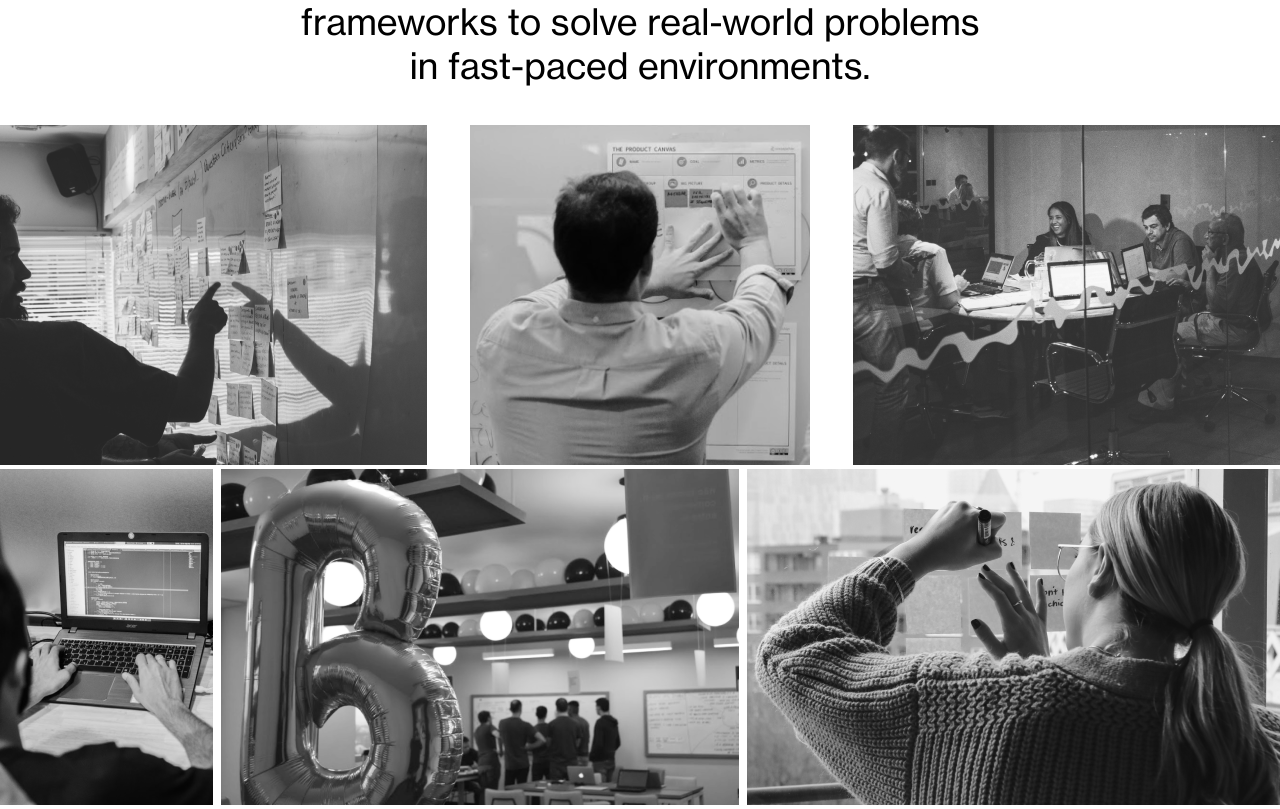
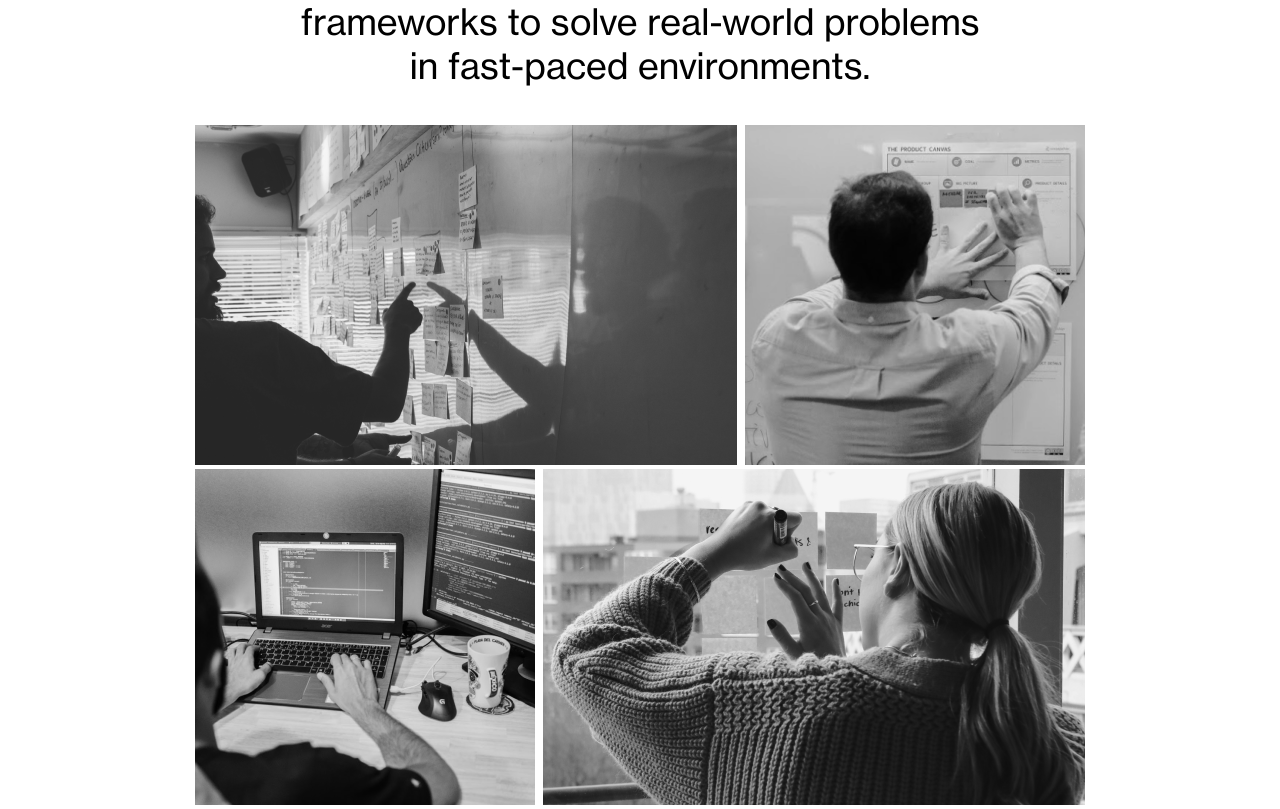
Before and after one commit to alexandreohara/brainn-lp, a React (Create React App) app: page /about-us in a window 1280 px wide. Shown: the part 743-1552 px from the top of the page. Built offline with nearby package versions, Linux system fonts and the light colour scheme; a small style sheet from the web is missing.

Commit message:
Add photos with responsiveness

```diff
--- a/src/pages/AboutUs.tsx
+++ b/src/pages/AboutUs.tsx
@@ -1,45 +1,119 @@
 import React from 'react';
-import { Col, Row } from 'react-flexbox-grid';
 import styled from 'styled-components';
 import BoardPostitPhoto from 'assets/images/BoardPostitPhoto.png';
 import CelebratingPhoto from 'assets/images/CelebratingPhoto.png';
 import CodingPhoto from 'assets/images/CodingPhoto.png';
 import MeetingPhoto from 'assets/images/MeetingPhoto.png';
 import ProductCanvasPhoto from 'assets/images/ProductCanvasPhoto.png';
+import ProductCanvasZoomed from 'assets/images/ProductCanvasZoomed.png';
 import WritingWallPostitPhoto from 'assets/images/WritingWallPostitPhoto.png';
+import WritingWallPostitZoomed from 'assets/images/WritingWallPostitZoomed.png';
 
 const StyledHeader = styled.div`
   margin: 80px 288px 37px;
   text-align: center;
+
+  @media (max-width: 1209px) {
+    margin: 80px 240px 37px;
+  }
+
+  @media (max-width: 898px) {
+    margin: 80px 16px 37px;
+  }
 `;
 
 const StyledHeaderTitle = styled.div`
   font-size: 88px;
   font-weight: bold;
+
+  @media (max-width: 898px) {
+    font-size: 40px;
+  }
 `;
 
 const StyledHeaderText = styled.div`
   font-size: 36px;
   padding-top: 32px;
+
+  @media (max-width: 898px) {
+    font-size: 24px;
+  }
 `;
 
-const StyledRow = styled(Row)`
-  margin: 0;
-`;
-
-const StyledCol = styled(Col)`
-  padding: 0;
-`;
-
-const StyledImgWrapper = styled.div`
-  overflow: hidden;
+const StyledPhotosRow = styled.div`
   text-align: center;
 `;
 
-const StyledMiddleImgWrapper = styled.div`
-  overflow: hidden;
+const StyledBoardPostitPhoto = styled.div`
   text-align: center;
-  margin: 0 8px;
+  display: inline-block;
+  margin-right: 8px;
+
+  @media (max-width: 898px) {
+    display: none;
+  }
+`;
+
+const StyledProductCanvasPhoto = styled.div`
+  display: inline-block;
+
+  @media (max-width: 898px) {
+    display: none;
+  }
+`;
+
+const StyledMeetingPhoto = styled.div`
+  display: inline-block;
+  margin-left: 8px;
+
+  @media (max-width: 1439px) {
+    display: none;
+  }
+`;
+
+const StyledCodingPhoto = styled.div`
+  text-align: center;
+  display: inline-block;
+  margin-right: 8px;
+
+  @media (max-width: 898px) {
+    display: none;
+  }
+`;
+
+const StyledCelebratingPhoto = styled.div`
+  display: inline-block;
+  margin-right: 8px;
+
+  @media (max-width: 1439px) {
+    display: none;
+  }
+`;
+
+const StyledWritingWallPostitPhoto = styled.div`
+  display: inline-block;
+
+  @media (max-width: 898px) {
+    display: none;
+  }
+`;
+
+const StyledProductCanvasZoomed = styled.div`
+  display: none;
+
+  @media (max-width: 898px) {
+    display: inline;
+    overflow: hidden;
+  }
+`;
+
+const StyledWritingWallPostitZoomed = styled.div`
+  display: none;
+
+  @media (max-width: 898px) {
+    display: inline;
+    overflow: hidden;
+  }
 `;
 
 const AboutUs = () => {
@@ -57,45 +131,44 @@ const AboutUs = () => {
           problems in fast-paced environments.
         </StyledHeaderText>
       </StyledHeader>
-      <StyledRow>
-        <StyledCol md={4}>
-          <StyledImgWrapper>
-            <img src={BoardPostitPhoto} alt={'board-postit-photo'} />
-          </StyledImgWrapper>
-        </StyledCol>
 
-        <StyledCol md={4}>
-          <StyledMiddleImgWrapper>
-            <img src={ProductCanvasPhoto} alt={'product-canvas-photo'} />
-          </StyledMiddleImgWrapper>
-        </StyledCol>
-        <StyledCol md={4}>
-          <StyledImgWrapper>
-            <img src={MeetingPhoto} alt={'meeting-photo'} />
-          </StyledImgWrapper>
-        </StyledCol>
-      </StyledRow>
-      <StyledRow>
-        <StyledCol md={2}>
-          <StyledImgWrapper>
-            <img src={CodingPhoto} alt={'coding-photo'} />
-          </StyledImgWrapper>
-        </StyledCol>
+      <StyledPhotosRow>
+        <StyledBoardPostitPhoto>
+          <img src={BoardPostitPhoto} alt={'board-postit-photo'} />
+        </StyledBoardPostitPhoto>
+        <StyledProductCanvasPhoto>
+          <img src={ProductCanvasPhoto} alt={'product-canvas-photo'} />
+        </StyledProductCanvasPhoto>
+        <StyledProductCanvasZoomed>
+          <img
+            src={ProductCanvasZoomed}
+            alt={'product-canvas-zoomed'}
+            width={'100%'}
+          />
+        </StyledProductCanvasZoomed>
+        <StyledMeetingPhoto>
+          <img src={MeetingPhoto} alt={'meeting-photo'} />
+        </StyledMeetingPhoto>
+      </StyledPhotosRow>
 
-        <StyledCol md={5}>
-          <StyledMiddleImgWrapper>
-            <img src={CelebratingPhoto} alt={'celebrating-photo'} />
-          </StyledMiddleImgWrapper>
-        </StyledCol>
-        <StyledCol md={5}>
-          <StyledImgWrapper>
-            <img
-              src={WritingWallPostitPhoto}
-              alt={'writing-wall-postit-photo'}
-            />
-          </StyledImgWrapper>
-        </StyledCol>
-      </StyledRow>
+      <StyledPhotosRow>
+        <StyledCodingPhoto>
+          <img src={CodingPhoto} alt={'coding-photo'} />
+        </StyledCodingPhoto>
+        <StyledCelebratingPhoto>
+          <img src={CelebratingPhoto} alt={'celebrating-photo'} />
+        </StyledCelebratingPhoto>
+        <StyledWritingWallPostitPhoto>
+          <img src={WritingWallPostitPhoto} alt={'writing-wall-postit-photo'} />
+        </StyledWritingWallPostitPhoto>
+        <StyledWritingWallPostitZoomed>
+          <img
+            src={WritingWallPostitZoomed}
+            alt={'writing-wall-postit-zoomed'}
+            width={'100%'}
+          />
+        </StyledWritingWallPostitZoomed>
+      </StyledPhotosRow>
     </>
   );
 };
```
Also changed, not shown: src/assets/images/ProductCanvasZoomed.png (added), src/assets/images/WritingWallPostitZoomed.png (added).
